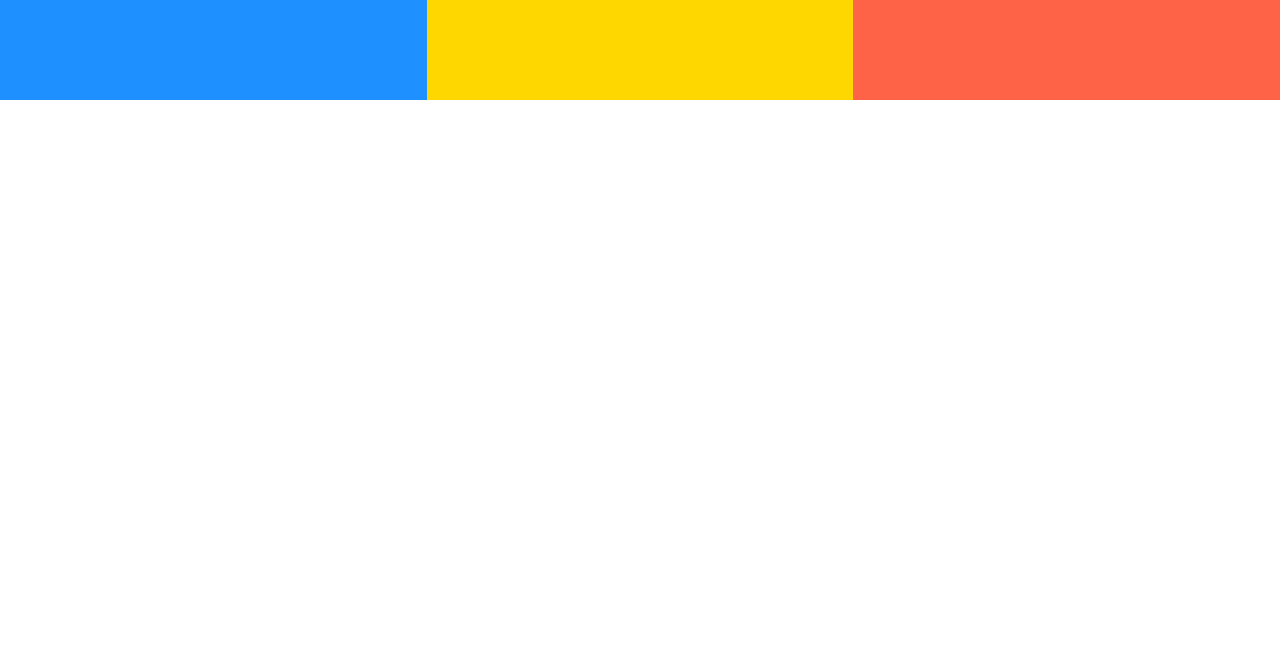
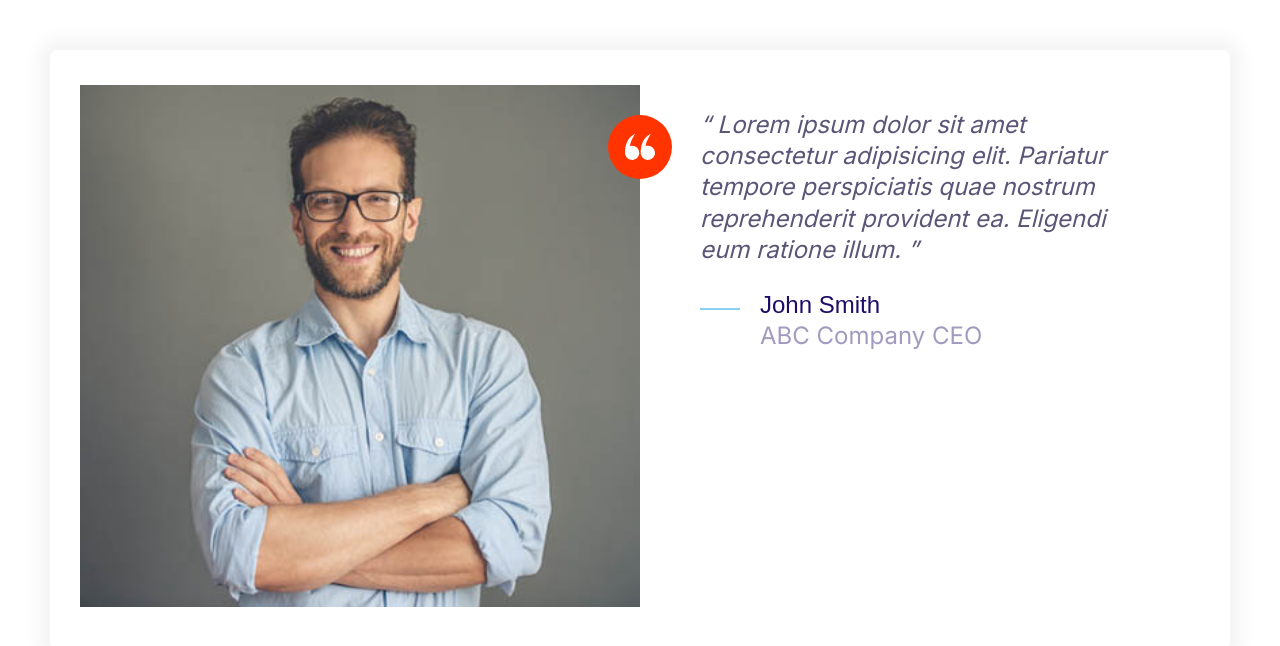
Before and after one commit to Hameedreza/moshify999, a plain HTML site: page index.html in a window 1280 px wide. Drawn offline with Linux system fonts and the light colour scheme.

Commit message:
creating testimonial+adding some icon features

```diff
--- a/css/styles.css
+++ b/css/styles.css
@@ -192,6 +192,13 @@ a{
 }
 
 
+.icon--small{
+  width: 30px;
+
+
+}
+
+
 .icon--primary{
   fill: var(--color-primary);
 }
@@ -202,7 +209,9 @@ a{
   fill: var(--color-secondary);
 }
 
-
+.icon--white{
+  fill: #fff;
+}
 
 .icon-container{
   width: 64px;
@@ -214,7 +223,9 @@ a{
   align-items: center;
 }
 
-
+.icon-container--accent{
+  background: var(--color-accent);
+}
 /* Buttons */
 
 .btn{
@@ -582,19 +593,57 @@ so we define an independent CLASS right below */
 }
 
 
-@media screen and (min-width: 768px) and (max-width: 1023px){
+@media screen and (min-width: 768px){
 
   .grid--1x2{
     grid-template-columns: 1fr 1fr;
   }
 }
 
-@media screen and (min-width: 1024px){
 
-  .grid--1x3{
-    grid-template-columns: 1fr 1fr 1fr;
+/* Testimonials */
+
+.testimonial{
+  padding: 3.5rem 5rem;
+
+}
+
+
+
+.testimonial__image > img{
+  width: 100%;
+
+}
+
+.testimonial__image{
+  position: relative;
+}
+
+.testimonial__image > .icon-container{
+  position: absolute;
+  top: 3rem;
+  right: -32px;
+}
+
+
+
+
+
+
+@media screen and (min-width: 768px){
+
+  .testimonial .quote,
+  .testimonial .quote__author,
+  .testimonial .quote__organization{
+    font-size: 2.4rem;
+  }
+
+  .testimonial .quote{
+    margin-left: 6rem;
+  }.testimonial{
+    padding: 3.5rem 3rem;
+
   }
 
 
-
 }
--- a/index.html
+++ b/index.html
@@ -11,13 +11,41 @@
     <link rel="stylesheet" href="/css/styles.css">
     <title>Moshify</title>
 </head>
-<body>
+<body style="padding: 5rem">
 
-    <div class="grid grid--1x2 grid--1x3">
+    <div class="card testimonial">
 
-        <div style="height:100px; background: dodgerblue"></div>
-        <div style="height:100px; background: gold"></div>
-        <div style="height:100px; background: tomato"></div>
+        <div class="grid grid--1x2">
+            <div class="testimonial__image">
+                <img src="Images/testimonial.jpg" alt="A customer">
+                <span class="icon-container icon-container--accent">
+                    <svg class="icon icon--white icon--small">
+                        <use xlink:href="images/sprite.svg#quotes"></use>
+                    </svg>
+                </span>
+            </div>
+            <blockquote class="quote">
+                <p class="quote__text">
+                    Lorem ipsum dolor sit amet consectetur adipisicing elit. Pariatur tempore perspiciatis quae nostrum reprehenderit provident ea. Eligendi eum ratione illum.
+
+                </p>
+                <footer>
+                   <div class="media">
+                       <div class="media__image">
+                           <svg class="icon icon--primary quote__line">
+                               <use xlink:href="images/sprite.svg#line"></use>
+                             </svg>
+                       </div>
+                       <div class="media__body">
+                           <h3 class="media__title quote__author">John Smith</h3>
+                           <p class="quote__organization">ABC Company CEO</p>
+                       </div>
+                   </div>
+                </footer>
+            </blockquote>
+
+        </div>
+
 
     </div>
 
```
Also changed, not shown: components/testimonial.html (added, +35 -0 lines), Images/testimonial.jpg (added).
